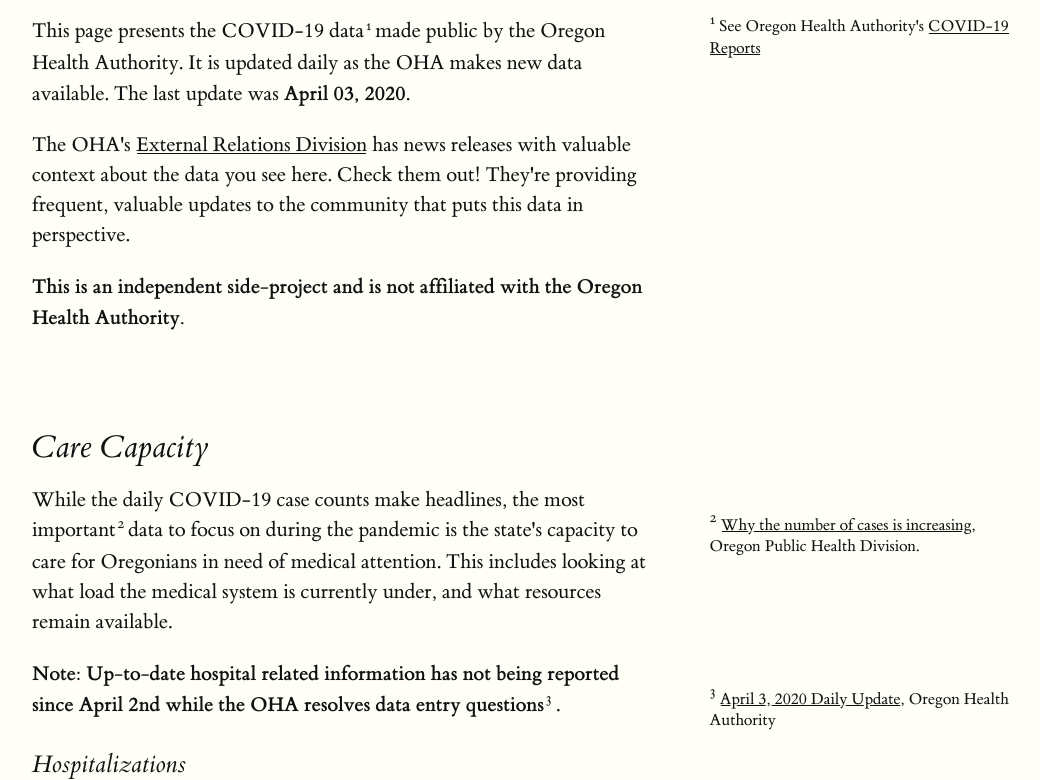
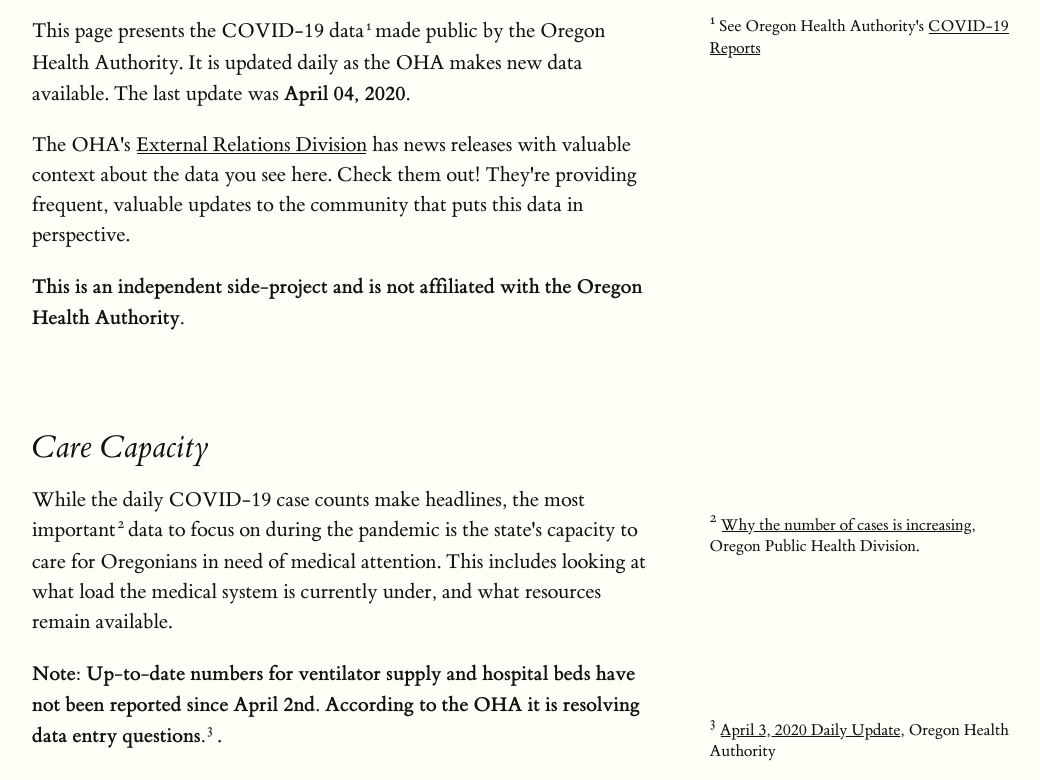
Before and after one commit to mattbaker/oregon-covid, a website: page index.html in a window 1280 px wide. Shown: the part 298-1078 px from the top of the page, without its empty margins (48-1088 px from the left). Drawn offline with nearby package versions, Linux system fonts and the light colour scheme.

Commit message:
update data, add note about beds and ventilators, update case hospitalzation numbers

```diff
--- a/hospitals.csv
+++ b/hospitals.csv
@@ -7,3 +7,6 @@
 2020-03-30T00:00-07:00,140,361,105,291,2059,203,67,765,142,39
 2020-03-31T00:00-07:00,154,418,118,280,2113,203,85,749,213,40
 2020-04-01T00:00-07:00,167,471,98,291,2006,193,66,762,134,38
+2020-04-02T00:00-07:00,188,510,128,0,0,0,0,0,0,0
+2020-04-03T00:00-07:00,204,538,157,0,0,0,0,0,0,0
+2020-04-04T00:00-07:00,239,632,128,0,0,0,0,0,0,0
--- a/index.html
+++ b/index.html
@@ -56,7 +56,7 @@
         </p>
 
         <p>
-          <strong>Note: Up-to-date hospital related information has not being reported since April 2nd while the OHA resolves data entry questions</strong><label for="missing-hospital-data" class="margin-toggle sidenote-number"></label>
+          <strong>Note: Up-to-date numbers for ventilator supply and hospital beds have not been reported since April 2nd. According to the OHA it is resolving data entry questions.</strong><label for="missing-hospital-data" class="margin-toggle sidenote-number"></label>
             <input type="checkbox" id="missing-hospital-data" class="margin-toggle" />
             <span class="sidenote">
               <a href="https://govsite-assets.s3.amazonaws.com/9BrRkUvtT8aMSfPNGWf7_Oregon-COVID-19-Update-04-03-2020-FINAL.pdf">April 3, 2020 Daily Update</a>, Oregon Health Authority</span>.
@@ -260,7 +260,7 @@
     renderInlineLatest("#patients-on-ventilators", hospitalInfo, "covid_on_ventilators")
     renderOpposingChart({
       chartSelector: "#ventilator-chart",
-      data: hospitalInfo,
+      data: hospitalInfo.slice(0, 8), // Until OHA's issues are resolved
       positiveAttributes: ["available_ventilators"],
       negativeAttributes: ["covid_on_ventilators"],
       colors: {
@@ -274,7 +274,7 @@
     renderInlineLatest("#adult-bed-non-icu-latest", hospitalInfo, "available_adult_beds")
     renderStackedChart({
       chartSelector: "#adult-bed-chart",
-      data: hospitalInfo,
+      data: hospitalInfo.slice(0, 8), // Until OHA's issues are resolved
       attributes: ["available_adult_icu_beds", "available_adult_beds"],
       colors: {
         "available_adult_icu_beds": {area: "rgba(135, 110, 255, 0.3)", line: "rgba(135, 110, 255, 1.0)"},
@@ -287,7 +287,7 @@
     renderInlineLatest("#pediatric-bed-non-icu-latest", hospitalInfo, "available_pediatric")
     renderStackedChart({
       chartSelector: "#pediatric-bed-chart",
-      data: hospitalInfo,
+      data: hospitalInfo.slice(0, 8), // Until OHA's issues are resolved
       attributes: ["available_pediatric_icu", "available_pediatric"],
       colors: {
         "available_pediatric_icu": {area: "rgba(135, 110, 255, 0.3)", line: "rgba(135, 110, 255, 1.0)"},
--- a/reports.csv
+++ b/reports.csv
@@ -35,3 +35,4 @@
 2020-04-01T00:00-07:00,736,14132,19
 2020-04-02T00:00-07:00,826,15259,21
 2020-04-03T00:00-07:00,899,16535,22
+2020-04-04T00:00-07:00,999,17926,26
--- a/src/charts.js
+++ b/src/charts.js
@@ -1,3 +1,5 @@
+// change-over-time chart for cases?
+// new cases?
 var numberFormatter = d3.format(",");
 var dateFormatter = d3.timeFormat("%m/%d");
 var changeFormatter = function (n) {
```
